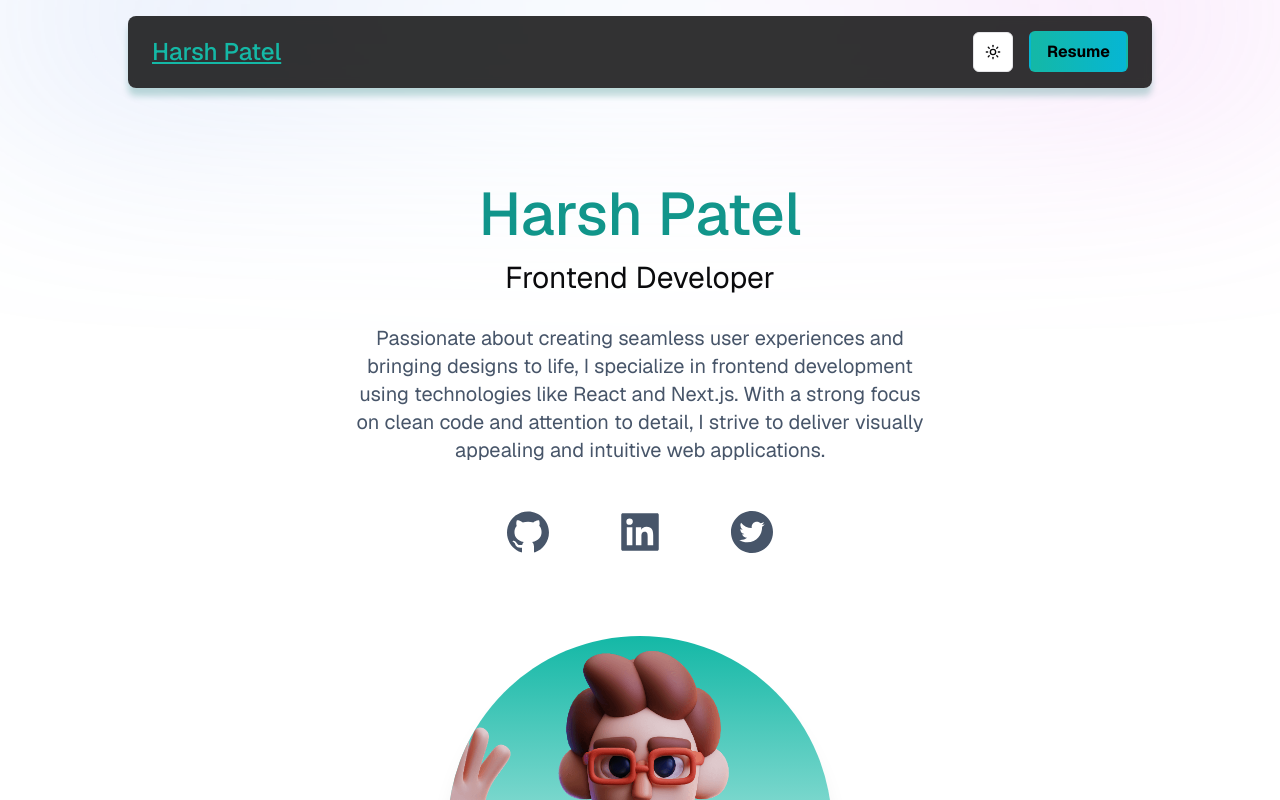
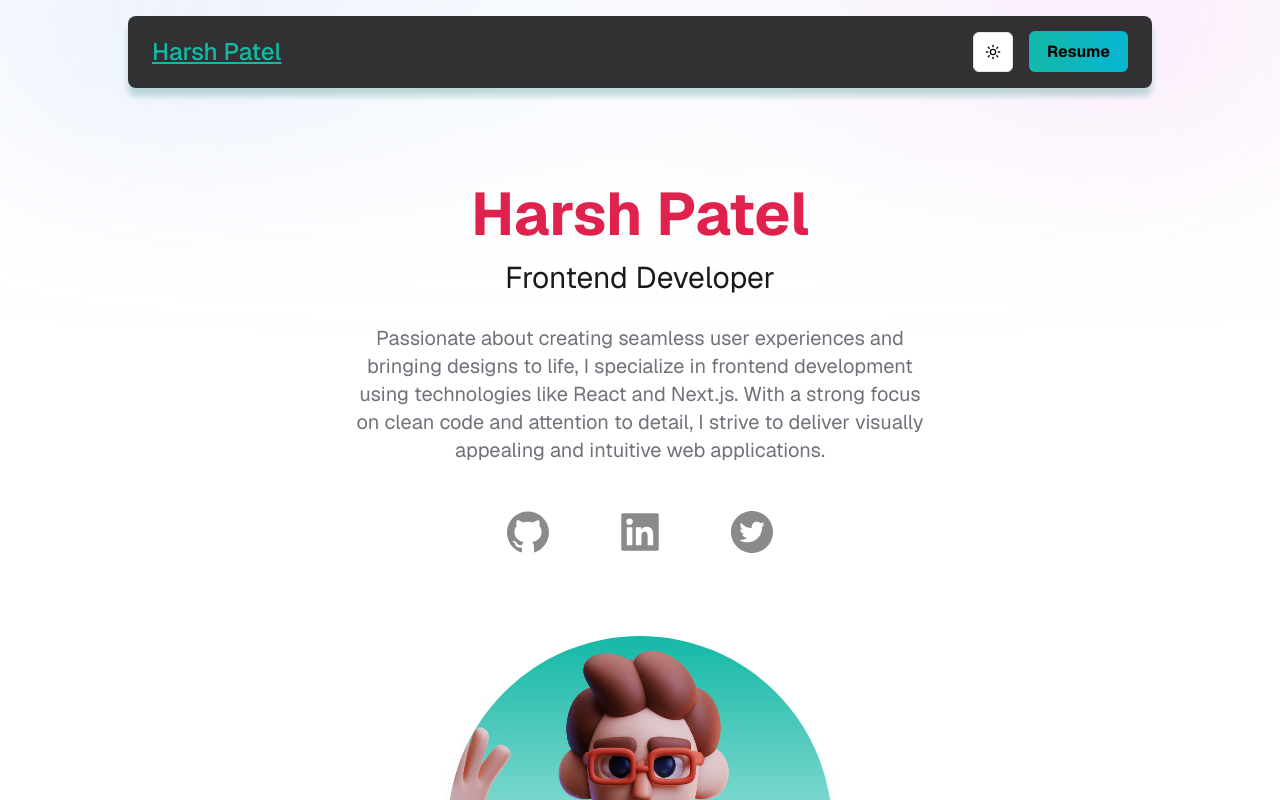
Before and after one commit to patelharsh9797/NextJS-React-Portfolio, a Next.js app: page / in a window 1280 px wide. Shown: the top 800 px of the page. Built offline with nearby package versions, Linux system fonts and the light colour scheme.

Commit message:
Added new colors to Hero Section

```diff
--- a/components/CustomTexts.jsx
+++ b/components/CustomTexts.jsx
@@ -6,7 +6,7 @@ import { textContainer, textVariant2, textVariant } from "../app/animation";
 export const HeroHeadingTyping = ({ title, textStyles }) => (
   <motion.h2
     variants={textContainer}
-    className={`py-2 text-5xl font-medium text-teal-600 dark:text-teal-400 md:text-6xl ${textStyles}`}
+    className={`py-2 text-5xl font-bold text-primary md:text-6xl ${textStyles}`}
   >
     {Array.from(title).map((letter, index) => (
       <motion.span variants={textVariant2} key={index}>
--- a/components/Hero.jsx
+++ b/components/Hero.jsx
@@ -34,7 +34,7 @@ const Hero = () => {
           initial="hidden"
           whileInView="show"
           viewport={{ once: true }}
-          className="py-2 text-2xl md:text-3xl"
+          className="py-2 text-secondary-foreground text-2xl md:text-3xl"
         >
           Frontend Developer
         </motion.h3>
@@ -43,7 +43,7 @@ const Hero = () => {
           initial="hidden"
           whileInView="show"
           viewport={{ once: true }}
-          className="text-md mx-auto max-w-xl py-5 leading-8 text-slate-600 dark:text-slate-500 md:text-xl"
+          className="text-md mx-auto max-w-xl py-5 leading-8 text-muted-foreground dark:text-slate-500 md:text-xl"
         >
           Passionate about creating seamless user experiences and bringing
           designs to life, I specialize in frontend development using
@@ -58,14 +58,14 @@ const Hero = () => {
         initial="hidden"
         whileInView="show"
         viewport={{ once: true, amount: 0.25 }}
-        className="flex justify-center gap-16 text-5xl text-slate-600 dark:text-slate-500 "
+        className="flex justify-center gap-16 text-5xl text-accent-foreground"
       >
         {socials.map((social, index) => (
           <motion.div
             variants={fadeIn("right", "spring", (index + 1) * 0.5, 1)}
           >
             <Link href={social.link} key={`social-${index}`} target="_blank">
-              <span className="transition-all duration-300 hover:text-teal-500">
+              <span className="transition-all duration-300 opacity-50 saturate-0 hover:opacity-100 hover:text-primary hover:saturate-100">
                 {social.icon}
               </span>
             </Link>
@@ -86,6 +86,7 @@ const Hero = () => {
           layout="fill"
           objectFit="cover"
           className="transition-all duration-500 hover:scale-105"
+          loading="eager"
         />
       </motion.div>
     </section>
```
